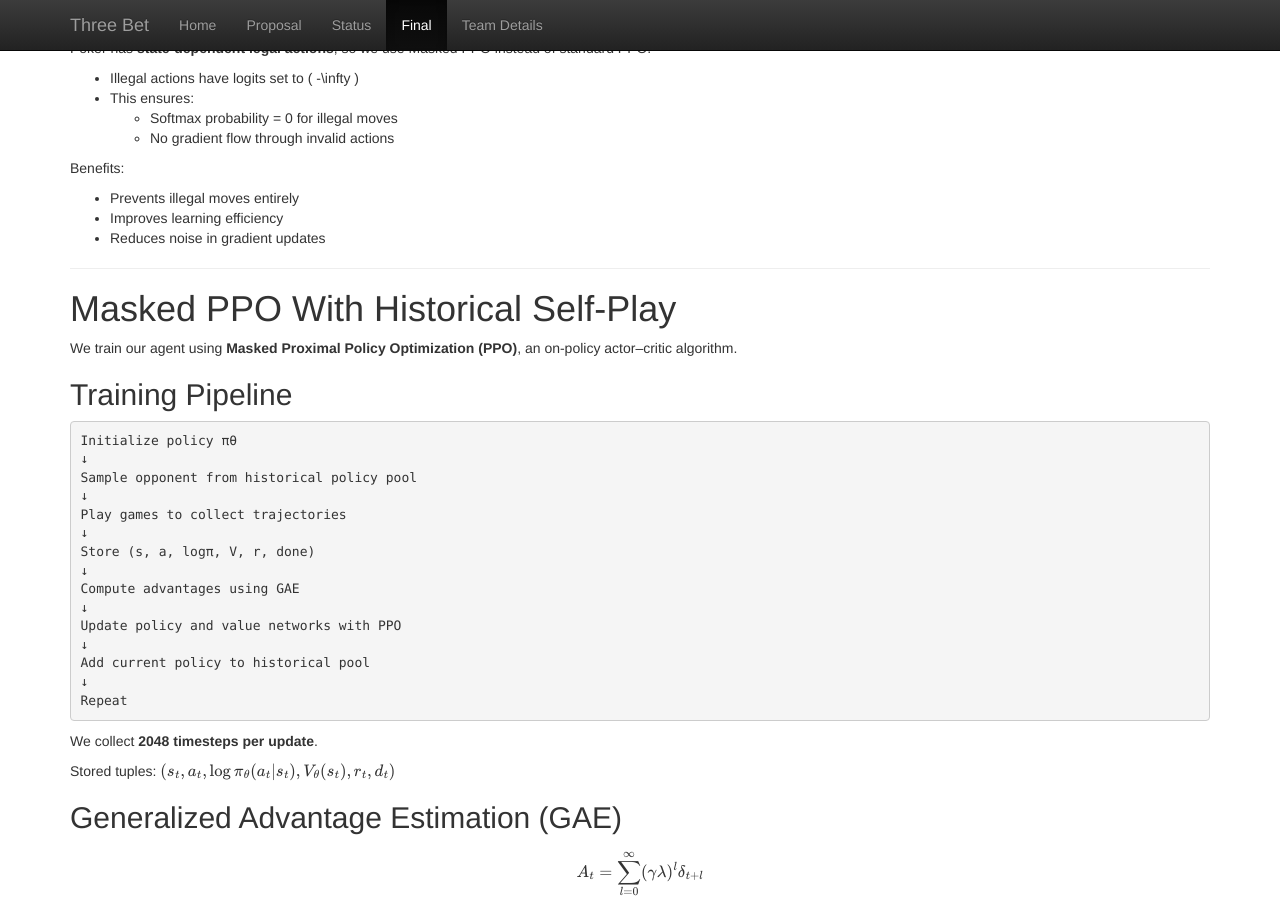
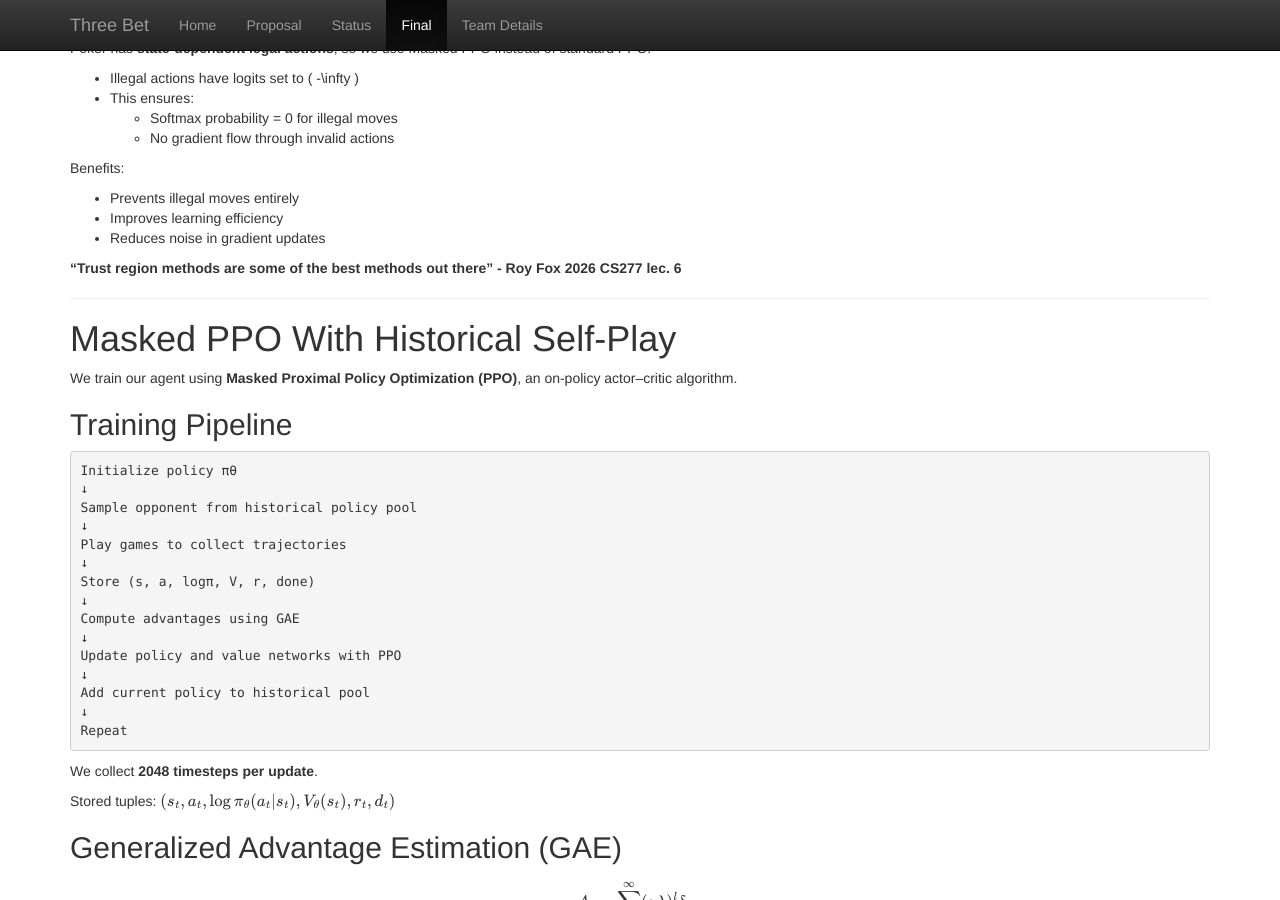
Before and after one commit to AdithyaBollu/Group42-Three-Bet, a Jekyll site: the page built from docs/final.md, in a window 1280 px wide and 900 px high, scrolled down 2385 px. Built offline with Jekyll 4.4.1, drawn with Linux system fonts in a browser that asks for light colours; formulas are drawn with MathJax 3.

Commit message:
Update final.md

```diff
--- a/docs/final.md
+++ b/docs/final.md
@@ -100,6 +100,8 @@ Benefits:
 - Prevents illegal moves entirely
 - Improves learning efficiency
 - Reduces noise in gradient updates
+
+**“Trust region methods are some of the best methods out there” - Roy Fox 2026 CS277 lec. 6**
 
 ---
 
```
